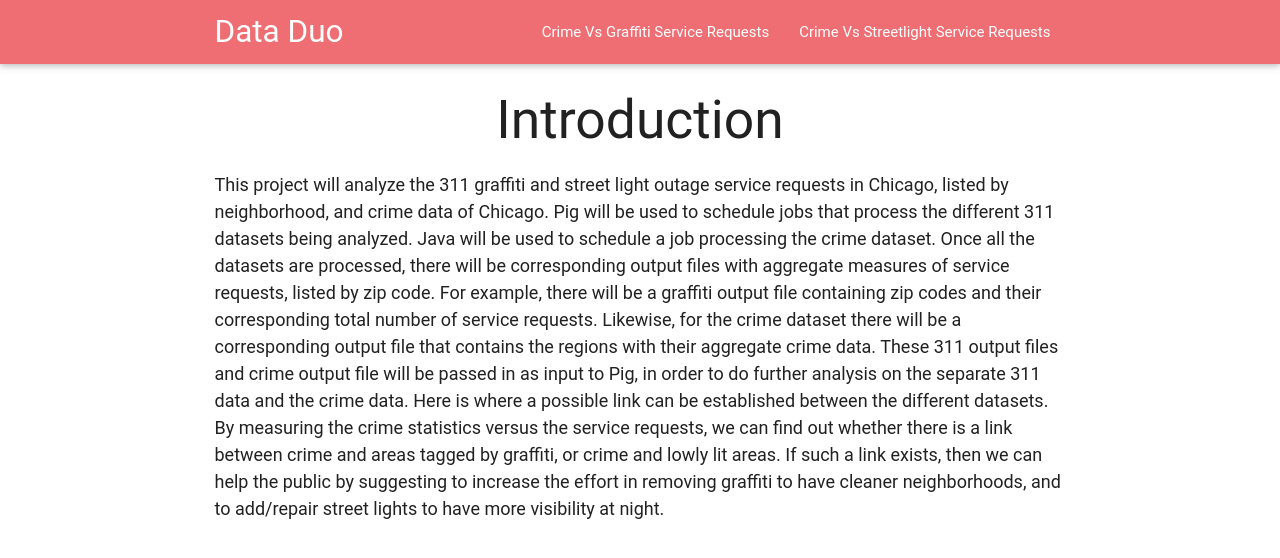
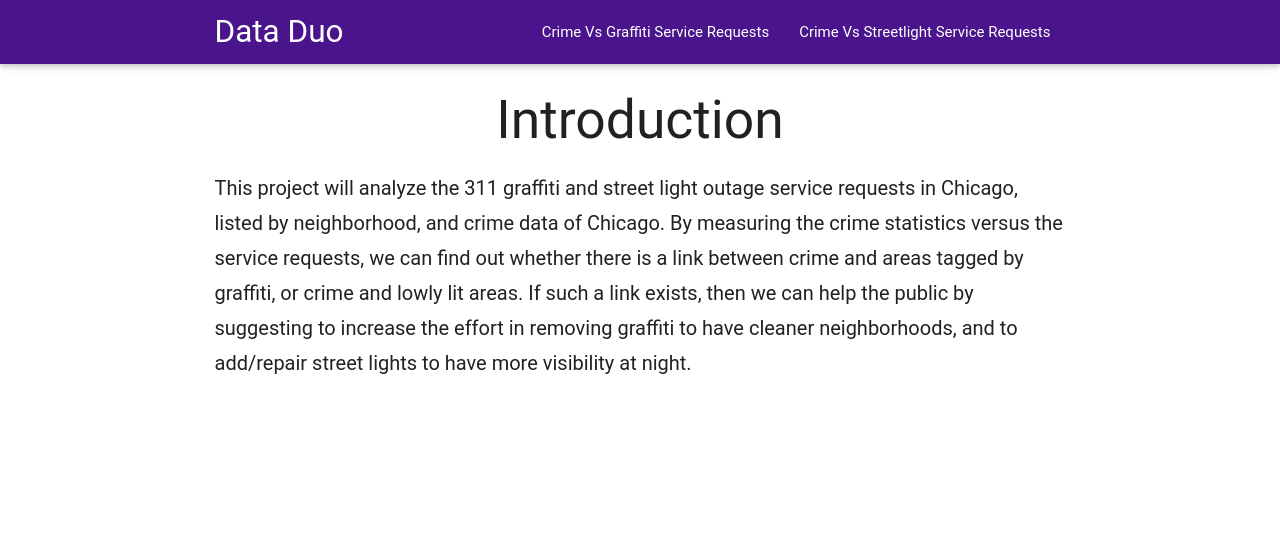
Before and after one commit to imAlan/Chicago-Crime-and-311-Data-Analytics, a plain HTML site: page visualization/index.html in a window 1280 px wide. Drawn offline with Linux system fonts and the light colour scheme; a web font is replaced by a local one.

Commit message:
style changes

```diff
--- a/visualization/index.html
+++ b/visualization/index.html
@@ -7,7 +7,7 @@
 </head>
 <body>
     <nav>
-        <div class="nav-wrapper">
+        <div class="nav-wrapper purple darken-4">
             <div class="container">
                 <a href="#" class="brand-logo">Data Duo</a>
                 <ul id="nav-mobile" class="right hide-on-med-and-down">
@@ -19,9 +19,9 @@
     </nav>
     <div class="container">
         <h2 style="text-align: center">Introduction</h2>
-        <p style="font-size: 18px;">
-            This project will analyze the 311 graffiti and street light outage service requests in Chicago, listed by neighborhood, and crime data of Chicago. Pig will be used to schedule jobs that process the different 311 datasets being analyzed. Java will be used to schedule a job processing the crime dataset. Once all the datasets are processed, there will be corresponding output files with aggregate measures of service requests, listed by zip code. For example, there will be a graffiti output file containing zip codes and their corresponding total number of service requests. Likewise,
-            for the crime dataset there will be a corresponding output file that contains the regions with their aggregate crime data. These 311 output files and crime output file will be passed in as input to Pig, in order to do further analysis on the separate 311 data and the crime data. Here is where a possible link can be established between the different datasets. By measuring the crime statistics versus the service requests, we can find out whether there is a link between crime and areas tagged by graffiti, or crime and lowly lit areas. If such a link exists, then we can help the public by suggesting to increase the effort in removing graffiti to have cleaner neighborhoods, and to add/repair street lights to have more visibility at night.
+        <p style="font-size: 20px;line-height:35px;">
+            This project will analyze the 311 graffiti and street light outage service requests in Chicago, listed by neighborhood, and crime data of Chicago.
+            By measuring the crime statistics versus the service requests, we can find out whether there is a link between crime and areas tagged by graffiti, or crime and lowly lit areas. If such a link exists, then we can help the public by suggesting to increase the effort in removing graffiti to have cleaner neighborhoods, and to add/repair street lights to have more visibility at night.
         </p>
     </div>
     <script src="js/jquery-2.1.1.min.js"></script>
```
Also changed, not shown: visualization/graffiti.html (+1 -1 lines), visualization/streetlights.html (+1 -1 lines).
